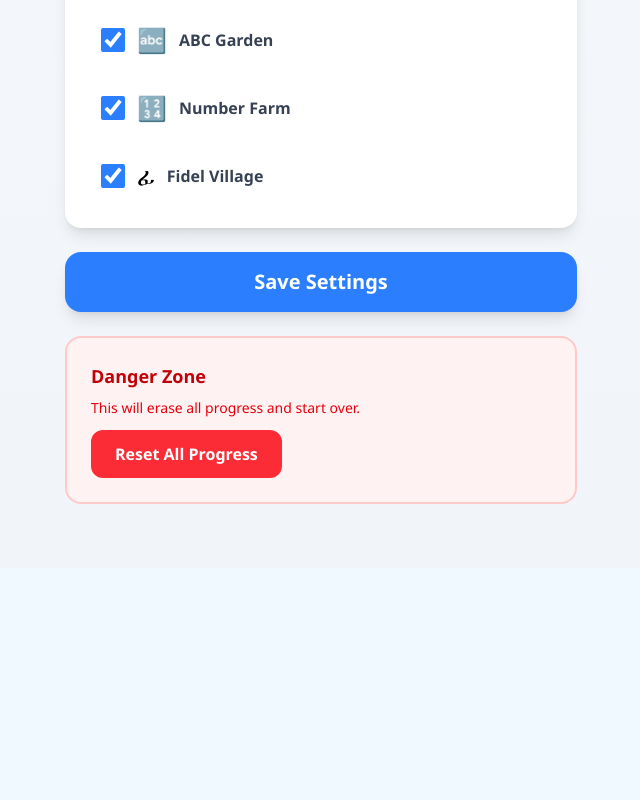
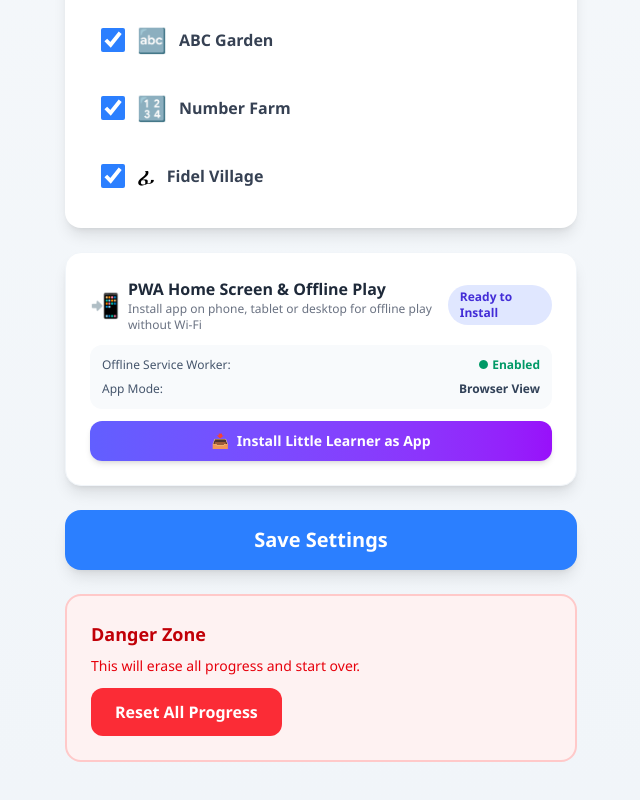
Before and after one commit to dansev7/Tibeb_Kids, a Next.js app: page /parent/settings in a window 1280 px wide. Shown: the part 1144-1944 px from the top of the page, without its empty margins (319-959 px from the left). Before the commit the page ends 1712 px from the top, so only its background shows below. Built offline with nearby package versions, Linux system fonts and the light colour scheme; no server answers; the database is empty.

Commit message:
fix(pwa): resolve PWA installability with PNG icons, dev registration, and full offline caching

```diff
--- a/src/app/layout.tsx
+++ b/src/app/layout.tsx
@@ -1,11 +1,29 @@
-import type { Metadata } from "next";
+import type { Metadata, Viewport } from "next";
 import "./globals.css";
 import ClientProviders from "@/components/ClientProviders";
 
+export const viewport: Viewport = {
+  themeColor: "#0284c7",
+  width: "device-width",
+  initialScale: 1,
+  maximumScale: 1,
+  userScalable: false,
+};
+
 export const metadata: Metadata = {
-  title: "Little Learner",
-  description: "Letters, Numbers & Fidel for young learners",
+  title: "Little Learner - ኪንደርጋርተን",
+  description: "Letters, Numbers & Fidel Village for young learners",
   manifest: "/manifest.json",
+  icons: {
+    icon: [
+      { url: "/favicon.ico", sizes: "any" },
+      { url: "/icon-192.png", sizes: "192x192", type: "image/png" },
+      { url: "/icon-512.png", sizes: "512x512", type: "image/png" },
+    ],
+    apple: [
+      { url: "/icon-192.png", sizes: "192x192", type: "image/png" },
+    ],
+  },
   appleWebApp: {
     capable: true,
     statusBarStyle: "default",
@@ -18,7 +36,8 @@
     <html lang="en" className="h-full">
       <head>
         <link rel="icon" href="/favicon.ico" sizes="any" />
-        <meta name="viewport" content="width=device-width, initial-scale=1, maximum-scale=1, user-scalable=no" />
+        <link rel="apple-touch-icon" href="/icon-192.png" />
+        <meta name="mobile-web-app-capable" content="yes" />
       </head>
       <body className="min-h-full flex flex-col bg-sky-50 overflow-x-hidden select-none touch-manipulation">
         <ClientProviders>
--- a/src/app/parent/settings/page.tsx
+++ b/src/app/parent/settings/page.tsx
@@ -16,8 +16,21 @@
   });
   const [saved, setSaved] = useState(false);
   const [isTestingVoice, setIsTestingVoice] = useState(false);
+  const [isPwaInstalled, setIsPwaInstalled] = useState(false);
+  const [swActive, setSwActive] = useState(false);
 
   useEffect(() => {
+    if (typeof window !== 'undefined') {
+      const isStandalone =
+        window.matchMedia('(display-mode: standalone)').matches ||
+        (window.navigator as any).standalone === true;
+      setIsPwaInstalled(isStandalone);
+
+      if ('serviceWorker' in navigator) {
+        navigator.serviceWorker.ready.then(() => setSwActive(true)).catch(() => {});
+      }
+    }
+
     fetch('/api/parent/settings')
       .then(res => res.json())
       .then(data => {
@@ -279,6 +292,64 @@
             </div>
           </div>
 
+          {/* PWA & Offline Installation Card */}
+          <div className="bg-white rounded-2xl shadow-lg p-6 border border-slate-100">
+            <div className="flex items-center justify-between mb-3">
+              <div className="flex items-center gap-2">
+                <span className="text-2xl">📲</span>
+                <div>
+                  <h3 className="font-bold text-gray-800 text-base">PWA Home Screen & Offline Play</h3>
+                  <p className="text-xs text-gray-500">Install app on phone, tablet or desktop for offline play without Wi-Fi</p>
+                </div>
+              </div>
+              <span
+                className={`text-xs font-bold px-3 py-1 rounded-full ${
+                  isPwaInstalled
+                    ? 'bg-emerald-100 text-emerald-700'
+                    : 'bg-indigo-100 text-indigo-700'
+                }`}
+              >
+                {isPwaInstalled ? '✓ App Installed' : 'Ready to Install'}
+              </span>
+            </div>
+
+            <div className="bg-slate-50 rounded-xl p-3 text-xs text-slate-600 flex flex-col gap-2 mt-2">
+              <div className="flex items-center justify-between">
+                <span>Offline Service Worker:</span>
+                <span className="font-semibold text-emerald-600 flex items-center gap-1">
+                  ● {swActive ? 'Active & Ready' : 'Enabled'}
+                </span>
+              </div>
+              <div className="flex items-center justify-between">
+                <span>App Mode:</span>
+                <span className="font-semibold text-slate-700">
+                  {isPwaInstalled ? 'Standalone Window' : 'Browser View'}
+                </span>
+              </div>
+            </div>
+
+            {!isPwaInstalled && (
+              <button
+                type="button"
+                onClick={async () => {
+                  const trigger = (window as any).triggerPwaInstall;
+                  if (trigger) {
+                    const ok = await trigger();
+                    if (!ok) {
+                      window.dispatchEvent(new CustomEvent('show-pwa-install'));
+                    }
+                  } else {
+                    alert('To install Little Learner: On Chrome/Edge, click the install icon (⊕) in the browser address bar. On iPhone/iPad Safari, tap Share ⎋ and choose "Add to Home Screen".');
+                  }
+                }}
+                className="mt-3 w-full py-2.5 px-4 bg-gradient-to-r from-indigo-500 to-purple-600 hover:from-indigo-600 hover:to-purple-700 text-white font-bold rounded-xl text-sm shadow-md transition-all flex items-center justify-center gap-2 cursor-pointer"
+              >
+                <span>📥</span>
+                <span>Install Little Learner as App</span>
+              </button>
+            )}
+          </div>
+
           {/* Save button */}
           <button
             onClick={handleSave}
--- a/src/components/ClientProviders.tsx
+++ b/src/components/ClientProviders.tsx
@@ -23,9 +23,8 @@
     // Apply parent settings (volume, voice) on every page, not just settings
     fetchSettings().then(applySettings);
 
-    // PWA Service Worker management
+    // Register PWA Service Worker for offline play and home screen installation
     if (typeof window !== 'undefined' && 'serviceWorker' in navigator) {
-      if (process.env.NODE_ENV === 'production') {
       navigator.serviceWorker
         .register('/sw.js')
         .then((registration) => {
@@ -35,22 +34,6 @@
         .catch((err) => {
           console.warn('Service worker registration failed:', err);
         });
-      } else {
-        // In development, unregister any existing service worker and purge caches
-        // so Turbopack/Next.js hot reload bundles are never shadowed by stale worker caches
-        navigator.serviceWorker.getRegistrations().then((registrations) => {
-          for (const registration of registrations) {
-            registration.unregister();
-          }
-        });
-        if ('caches' in window) {
-          caches.keys().then((keys) => {
-            for (const key of keys) {
-              caches.delete(key);
-            }
-          });
-        }
-      }
     }
   }, []);
 
--- a/src/components/ui/PwaInstallPrompt.tsx
+++ b/src/components/ui/PwaInstallPrompt.tsx
@@ -12,7 +12,7 @@
     // Check if already in standalone mode
     if (
       (typeof window !== 'undefined' && window.matchMedia('(display-mode: standalone)').matches) ||
-      (window.navigator as any).standalone === true
+      (typeof window !== 'undefined' && (window.navigator as any).standalone === true)
     ) {
       setIsInstalled(true);
       return;
@@ -21,27 +21,47 @@
     const handleBeforeInstall = (e: Event) => {
       e.preventDefault();
       setDeferredPrompt(e);
-      // Show install prompt if not dismissed previously in this session
-      const dismissed = sessionStorage.getItem('pwa_prompt_dismissed');
-      if (!dismissed) {
-        setIsVisible(true);
-      }
+      (window as any).__pwaInstallPrompt = e;
+      setIsVisible(true);
     };
 
     const handleAppInstalled = () => {
       setIsInstalled(true);
       setIsVisible(false);
       setDeferredPrompt(null);
+      (window as any).__pwaInstallPrompt = null;
+    };
+
+    const handleManualShow = () => {
+      setIsVisible(true);
     };
 
     window.addEventListener('beforeinstallprompt', handleBeforeInstall);
     window.addEventListener('appinstalled', handleAppInstalled);
+    window.addEventListener('show-pwa-install', handleManualShow);
+
+    // Global helper for manual trigger from Parent Settings or header
+    (window as any).triggerPwaInstall = async () => {
+      const promptEvent = (window as any).__pwaInstallPrompt || deferredPrompt;
+      if (promptEvent) {
+        promptEvent.prompt();
+        const { outcome } = await promptEvent.userChoice;
+        if (outcome === 'accepted') {
+          setIsVisible(false);
+        }
+        setDeferredPrompt(null);
+        (window as any).__pwaInstallPrompt = null;
+        return true;
+      }
+      return false;
+    };
 
     return () => {
       window.removeEventListener('beforeinstallprompt', handleBeforeInstall);
       window.removeEventListener('appinstalled', handleAppInstalled);
+      window.removeEventListener('show-pwa-install', handleManualShow);
     };
-  }, []);
+  }, [deferredPrompt]);
 
   const handleInstallClick = async () => {
     if (!deferredPrompt) return;
@@ -51,11 +71,11 @@
       setIsVisible(false);
     }
     setDeferredPrompt(null);
+    (window as any).__pwaInstallPrompt = null;
   };
 
   const handleDismiss = () => {
     setIsVisible(false);
-    sessionStorage.setItem('pwa_prompt_dismissed', 'true');
   };
 
   if (!isVisible || isInstalled) return null;
--- a/src/components/ui/SessionTimer.tsx
+++ b/src/components/ui/SessionTimer.tsx
@@ -5,6 +5,7 @@
 import { playAudioOrSpeech } from '@/utils/sound';
 import ParentGate from '@/components/ui/ParentGate';
 import { fetchSettings } from '@/lib/settings';
+import { queueOfflineProgress } from '@/lib/offlineQueue';
 
 const STORAGE_KEY = 'little_learner_session';
 
@@ -108,7 +109,6 @@
       keepalive: true,
     }).catch(() => {
       try {
-        const { queueOfflineProgress } = require('@/lib/offlineQueue');
         queueOfflineProgress('/api/session', payload);
       } catch {}
     });
```
Also changed, not shown: public/sw.js (+29 -24 lines), public/icon-192.png (added), public/icon-512.png (added), public/manifest.json. Lines whose indentation alone changed are shown as unchanged.
